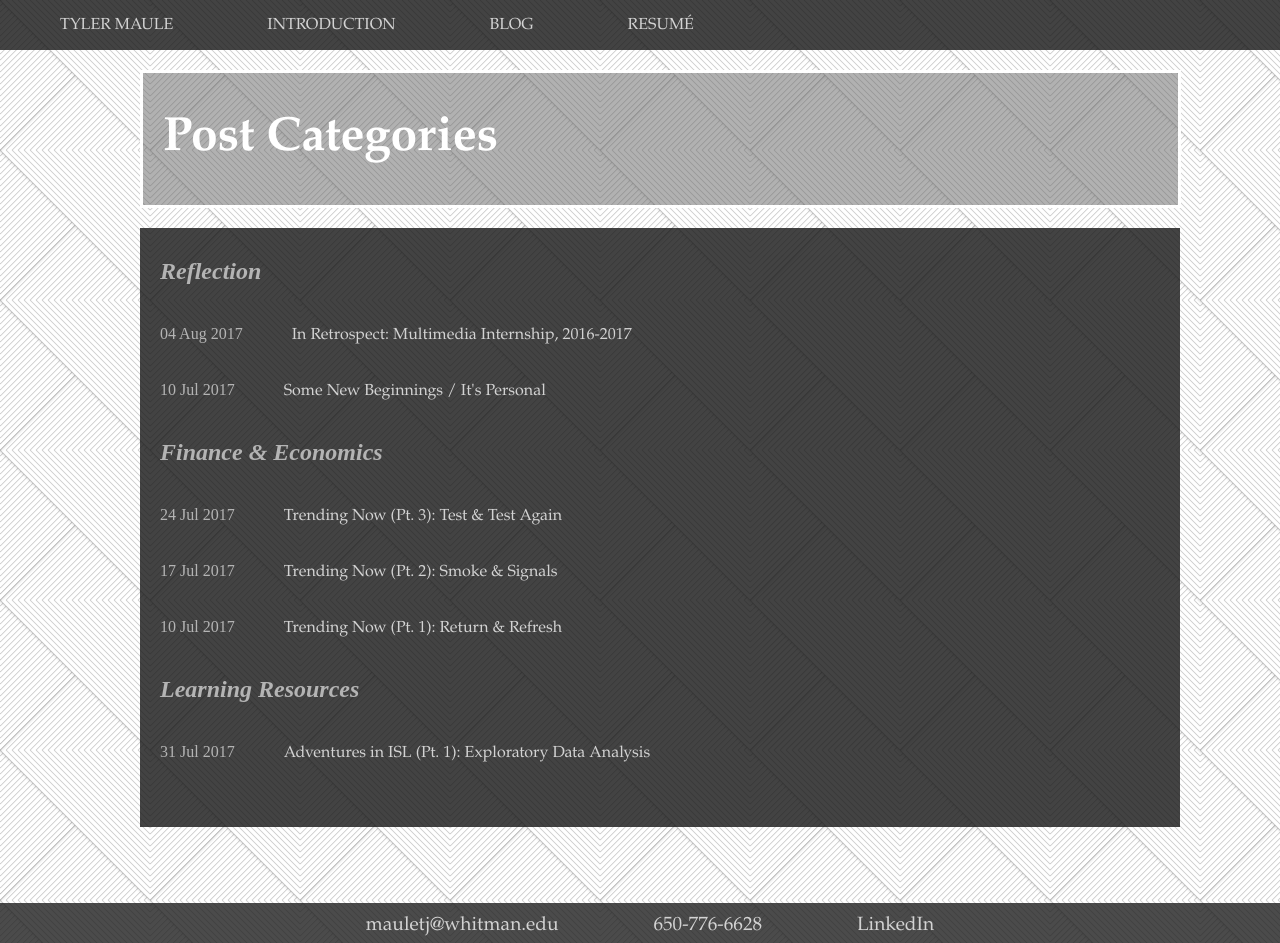
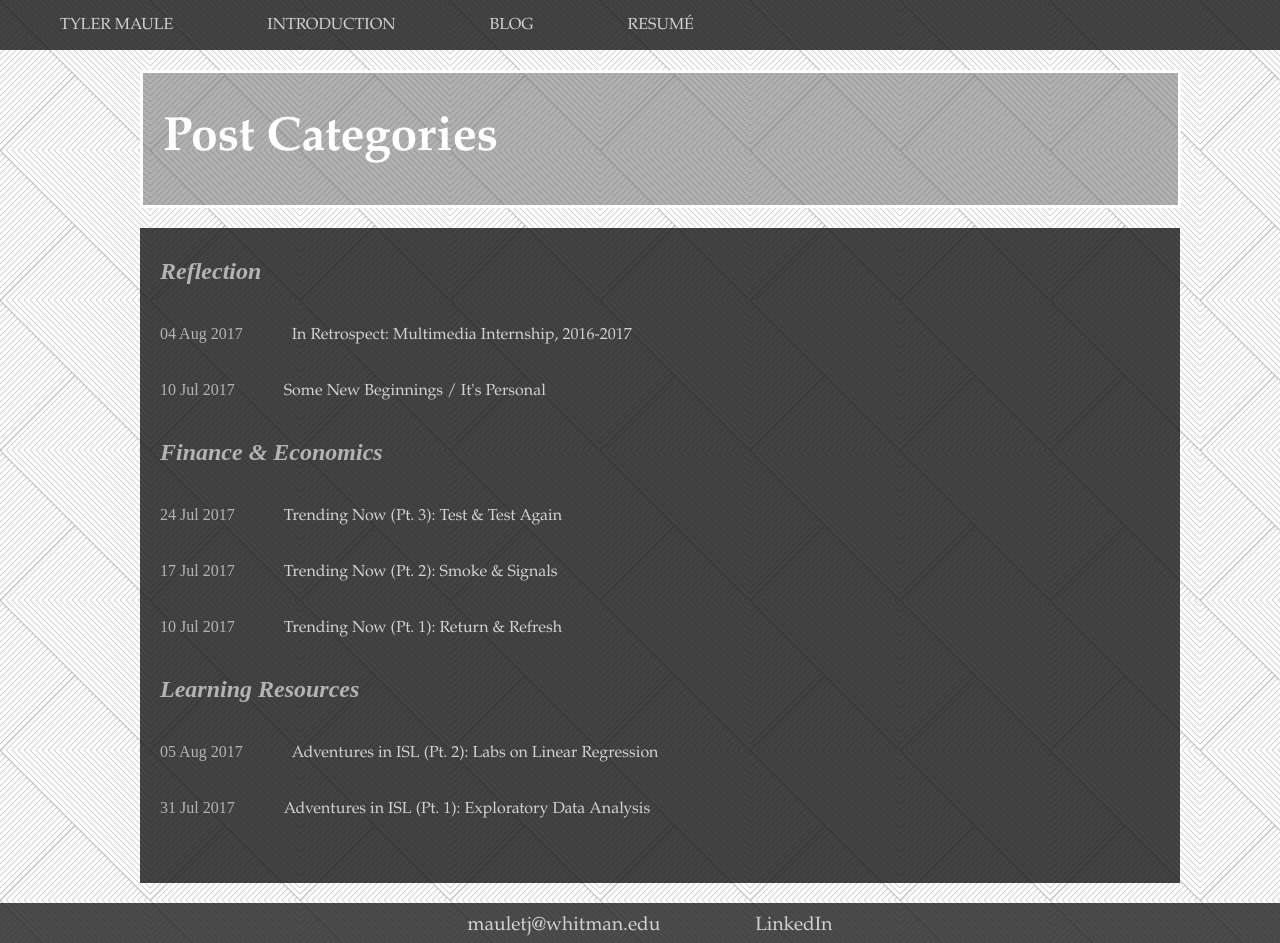
Before and after one commit to tylermaule/tylermaule.github.io, a Jekyll site: the page built from categories.html, in a window 1280 px wide and 943 px high. Built offline with Jekyll 4.4.1, drawn with Linux system fonts in a browser that asks for light colours; some of the changed lines change nothing that is shown.

Commit message:
new post

````diff
--- a/_layouts/default.html
+++ b/_layouts/default.html
@@ -27,7 +27,6 @@
 		<center>
 			<a href="mailto:mauletj@whitman.edu"
 			target="_top">mauletj@whitman.edu</a>
-			<a href="tel:650-776-6628">650-776-6628</a>
 			<a href="https://www.linkedin.com/in/tyler-maule-41a145118/">
 				LinkedIn</a>
 			</center>
--- /dev/null
+++ b/_posts/2017-08-05-ISL2.md
@@ -0,0 +1,424 @@
+---
+layout: post
+title: "Adventures in ISL (Pt. 2): Labs on Linear Regression"
+date: 2017-08-05
+categories: [Learning Resources]
+---
+In our continued journey through *Introduction to Statistical Learning*, we start using R to construct real, predictive machine learning models. Naturally, we start slow, with linear regression. Let's use the book's Lab to take a look at implementing chapter 3.
+
+
+```R
+#load new libraries to access other datasets
+library(MASS)
+library(ISLR)
+```
+
+
+```R
+#explore variables in Boston dataset from MASS
+names(Boston)
+```
+
+
+![png](http://i.imgur.com/wUQJbY3.png)
+
+
+
+
+
+```R
+#find relationship between median house value and percentage of households
+#with low socioeconomic statuses
+lm.fit = lm(medv ~ lstat, data=Boston)
+lm.fit
+```
+
+
+
+    Call:
+    lm(formula = medv ~ lstat, data = Boston)
+
+    Coefficients:
+    (Intercept)        lstat
+          34.55        -0.95
+
+
+
+
+```R
+# let's take a closer look at the details of this relationship --
+
+# Residuals: distance from the observed values to the values predicted by
+# our regression model
+
+# Coefficients: the line-of-best-fit, or predicted relationship, given by
+# linear regression; includes one-to-one dependency and predicted value at
+# X=0. Pr(>|t|) gives the p-value, the chance that the observed value is as
+# or more extreme than our predicted value. (*** indicates high significance)
+
+# RSE: square root of the mean square error
+# R-squared: proportion of observed values explained by our linear regression
+# model
+
+summary(lm.fit)
+```
+
+
+
+    Call:
+    lm(formula = medv ~ lstat, data = Boston)
+
+    Residuals:
+        Min      1Q  Median      3Q     Max
+    -15.168  -3.990  -1.318   2.034  24.500
+
+    Coefficients:
+                Estimate Std. Error t value Pr(>|t|)
+    (Intercept) 34.55384    0.56263   61.41   <2e-16 ***
+    lstat       -0.95005    0.03873  -24.53   <2e-16 ***
+    ---
+    Signif. codes:  0 ‘***’ 0.001 ‘**’ 0.01 ‘*’ 0.05 ‘.’ 0.1 ‘ ’ 1
+
+    Residual standard error: 6.216 on 504 degrees of freedom
+    Multiple R-squared:  0.5441,	Adjusted R-squared:  0.5432
+    F-statistic: 601.6 on 1 and 504 DF,  p-value: < 2.2e-16
+
+
+
+
+```R
+#find out how the information is stored in our summary of lmfit
+names(lm.fit)
+```
+
+
+![png](http://i.imgur.com/ZpD0bCO.png)
+
+
+
+
+
+```R
+#find the confidence interval
+confint(lm.fit)
+```
+
+
+<table>
+<thead><tr><th></th><th scope=col>2.5 %</th><th scope=col>97.5 %</th></tr></thead>
+<tbody>
+	<tr><th scope=row>(Intercept)</th><td>33.448457 </td><td>35.6592247</td></tr>
+	<tr><th scope=row>lstat</th><td>-1.026148 </td><td>-0.8739505</td></tr>
+</tbody>
+</table>
+
+
+
+
+```R
+#find the prediction interval for a given lsat value
+predict(lm.fit, data.frame(lstat=(c(10,15,20))),interval="confidence")
+predict(lm.fit, data.frame(lstat=(c(10,15,20))),interval="prediction")
+```
+
+
+<table>
+<thead><tr><th></th><th scope=col>fit</th><th scope=col>lwr</th><th scope=col>upr</th></tr></thead>
+<tbody>
+	<tr><th scope=row>1</th><td>25.05335</td><td>24.47413</td><td>25.63256</td></tr>
+	<tr><th scope=row>2</th><td>20.30310</td><td>19.73159</td><td>20.87461</td></tr>
+	<tr><th scope=row>3</th><td>15.55285</td><td>14.77355</td><td>16.33216</td></tr>
+</tbody>
+</table>
+
+
+
+
+<table>
+<thead><tr><th></th><th scope=col>fit</th><th scope=col>lwr</th><th scope=col>upr</th></tr></thead>
+<tbody>
+	<tr><th scope=row>1</th><td>25.05335 </td><td>12.827626</td><td>37.27907 </td></tr>
+	<tr><th scope=row>2</th><td>20.30310 </td><td> 8.077742</td><td>32.52846 </td></tr>
+	<tr><th scope=row>3</th><td>15.55285 </td><td> 3.316021</td><td>27.78969 </td></tr>
+</tbody>
+</table>
+
+
+
+
+```R
+#check linearity of this relationship...
+plot(Boston$lstat,Boston$medv, col="slateblue", xlab="Percentage of People with low Socioeconomic Status",
+    ylab="Median House Value")
+abline(lm.fit, col='purple', pch='+')
+rect(1,35,10,51,border='red',lty='dotted',density=2,lwd=2)
+legend(20,50,"lm fit: y = -0.95x + 34.55",bg='lavender',adj=0.075)
+```
+
+
+![png](http://i.imgur.com/LYsp3zI.png)
+
+
+In some areas, this doesn't seem like a linear relationship -- see the outlined points in the upper left hand corner. Let's expound on this residual analysis to confirm that the relationship isn't linear. See the wonderful explanations at [the University of Virginia](http://data.library.virginia.edu/diagnostic-plots/) for some brief background.
+
+
+```R
+#break lm. fit into a few different charts
+par(mfrow=c(2,2))
+plot(lm.fit, col='pink')
+```
+
+
+![png](http://i.imgur.com/r3Qf6EG.png)
+
+
+
+```R
+#compute more detailed leverage statistics
+plot(hatvalues(lm.fit), col='red',ylab='Leverage',main='Observation vs Leverage')
+which.max(hatvalues(lm.fit)) #which observation has the largest leverage statistic? (at about Cook's Distance above)
+```
+
+
+<strong>375:</strong> 375
+
+
+
+![png](http://i.imgur.com/Dpah1e1.png)
+
+
+It seems that simple linear regression isn't making the cut. Let's move on to multiple linear regression -- how does our model improve by incorporating the average age of houses (age)?
+
+
+```R
+lm.fit = lm(Boston$medv ~ Boston$lstat + Boston$age)
+summary(lm.fit)
+```
+
+
+
+    Call:
+    lm(formula = Boston$medv ~ Boston$lstat + Boston$age)
+
+    Residuals:
+        Min      1Q  Median      3Q     Max
+    -15.981  -3.978  -1.283   1.968  23.158
+
+    Coefficients:
+                 Estimate Std. Error t value Pr(>|t|)
+    (Intercept)  33.22276    0.73085  45.458  < 2e-16 ***
+    Boston$lstat -1.03207    0.04819 -21.416  < 2e-16 ***
+    Boston$age    0.03454    0.01223   2.826  0.00491 **
+    ---
+    Signif. codes:  0 ‘***’ 0.001 ‘**’ 0.01 ‘*’ 0.05 ‘.’ 0.1 ‘ ’ 1
+
+    Residual standard error: 6.173 on 503 degrees of freedom
+    Multiple R-squared:  0.5513,	Adjusted R-squared:  0.5495
+    F-statistic:   309 on 2 and 503 DF,  p-value: < 2.2e-16
+
+
+
+While our F-statistic has tanked, our p-value remains constant; both R-squared and RSE have improved. Looks great thus far. What if we incorporate all predictors into our model?
+
+
+```R
+lm.fit = lm(Boston$medv~., data=Boston)
+summary(lm.fit)
+```
+
+
+
+    Call:
+    lm(formula = Boston$medv ~ ., data = Boston)
+
+    Residuals:
+        Min      1Q  Median      3Q     Max
+    -15.595  -2.730  -0.518   1.777  26.199
+
+    Coefficients:
+                  Estimate Std. Error t value Pr(>|t|)
+    (Intercept)  3.646e+01  5.103e+00   7.144 3.28e-12 ***
+    crim        -1.080e-01  3.286e-02  -3.287 0.001087 **
+    zn           4.642e-02  1.373e-02   3.382 0.000778 ***
+    indus        2.056e-02  6.150e-02   0.334 0.738288
+    chas         2.687e+00  8.616e-01   3.118 0.001925 **
+    nox         -1.777e+01  3.820e+00  -4.651 4.25e-06 ***
+    rm           3.810e+00  4.179e-01   9.116  < 2e-16 ***
+    age          6.922e-04  1.321e-02   0.052 0.958229
+    dis         -1.476e+00  1.995e-01  -7.398 6.01e-13 ***
+    rad          3.060e-01  6.635e-02   4.613 5.07e-06 ***
+    tax         -1.233e-02  3.760e-03  -3.280 0.001112 **
+    ptratio     -9.527e-01  1.308e-01  -7.283 1.31e-12 ***
+    black        9.312e-03  2.686e-03   3.467 0.000573 ***
+    lstat       -5.248e-01  5.072e-02 -10.347  < 2e-16 ***
+    ---
+    Signif. codes:  0 ‘***’ 0.001 ‘**’ 0.01 ‘*’ 0.05 ‘.’ 0.1 ‘ ’ 1
+
+    Residual standard error: 4.745 on 492 degrees of freedom
+    Multiple R-squared:  0.7406,	Adjusted R-squared:  0.7338
+    F-statistic: 108.1 on 13 and 492 DF,  p-value: < 2.2e-16
+
+
+
+Moving on up! Yes, our F-statistic dropped again, but with RSE and R-square on the rise and a constant p-value, I'm happy. Look at those great p-values! (aside from that for 'age' -- so let's drop that)
+
+
+```R
+lm.fit1 = lm(Boston$medv~. -age, data=Boston)
+summary(lm.fit1)
+```
+
+
+
+    Call:
+    lm(formula = Boston$medv ~ . - age, data = Boston)
+
+    Residuals:
+         Min       1Q   Median       3Q      Max
+    -15.6054  -2.7313  -0.5188   1.7601  26.2243
+
+    Coefficients:
+                  Estimate Std. Error t value Pr(>|t|)
+    (Intercept)  36.436927   5.080119   7.172 2.72e-12 ***
+    crim         -0.108006   0.032832  -3.290 0.001075 **
+    zn            0.046334   0.013613   3.404 0.000719 ***
+    indus         0.020562   0.061433   0.335 0.737989
+    chas          2.689026   0.859598   3.128 0.001863 **
+    nox         -17.713540   3.679308  -4.814 1.97e-06 ***
+    rm            3.814394   0.408480   9.338  < 2e-16 ***
+    dis          -1.478612   0.190611  -7.757 5.03e-14 ***
+    rad           0.305786   0.066089   4.627 4.75e-06 ***
+    tax          -0.012329   0.003755  -3.283 0.001099 **
+    ptratio      -0.952211   0.130294  -7.308 1.10e-12 ***
+    black         0.009321   0.002678   3.481 0.000544 ***
+    lstat        -0.523852   0.047625 -10.999  < 2e-16 ***
+    ---
+    Signif. codes:  0 ‘***’ 0.001 ‘**’ 0.01 ‘*’ 0.05 ‘.’ 0.1 ‘ ’ 1
+
+    Residual standard error: 4.74 on 493 degrees of freedom
+    Multiple R-squared:  0.7406,	Adjusted R-squared:  0.7343
+    F-statistic: 117.3 on 12 and 493 DF,  p-value: < 2.2e-16
+
+
+
+But it's not that simple. Many of these predictors influence one another, and can be labeled *interaction terms*. It's time to account for the relationships between our predictors.
+
+
+```R
+summary(lm(Boston$medv ~ Boston$lstat * Boston$age, data=Boston))
+```
+
+
+
+    Call:
+    lm(formula = Boston$medv ~ Boston$lstat * Boston$age, data = Boston)
+
+    Residuals:
+        Min      1Q  Median      3Q     Max
+    -15.806  -4.045  -1.333   2.085  27.552
+
+    Coefficients:
+                              Estimate Std. Error t value Pr(>|t|)
+    (Intercept)             36.0885359  1.4698355  24.553  < 2e-16 ***
+    Boston$lstat            -1.3921168  0.1674555  -8.313 8.78e-16 ***
+    Boston$age              -0.0007209  0.0198792  -0.036   0.9711
+    Boston$lstat:Boston$age  0.0041560  0.0018518   2.244   0.0252 *
+    ---
+    Signif. codes:  0 ‘***’ 0.001 ‘**’ 0.01 ‘*’ 0.05 ‘.’ 0.1 ‘ ’ 1
+
+    Residual standard error: 6.149 on 502 degrees of freedom
+    Multiple R-squared:  0.5557,	Adjusted R-squared:  0.5531
+    F-statistic: 209.3 on 3 and 502 DF,  p-value: < 2.2e-16
+
+
+
+In this model, incorporating interaction terms leads to a step backwards. Nevertheless, the concept is important to retain and practice. Another feature of linear regression is a non-linear transformation. That is, adding a p<sup>2</sup> or p<sup>z</sup> to our equation.
+
+
+```R
+lm.fit2 = lm(medv ~ lstat + I(lstat^2), data=Boston)
+summary(lm.fit2)
+```
+
+
+
+    Call:
+    lm(formula = medv ~ lstat + I(lstat^2), data = Boston)
+
+    Residuals:
+         Min       1Q   Median       3Q      Max
+    -15.2834  -3.8313  -0.5295   2.3095  25.4148
+
+    Coefficients:
+                 Estimate Std. Error t value Pr(>|t|)
+    (Intercept) 42.862007   0.872084   49.15   <2e-16 ***
+    lstat       -2.332821   0.123803  -18.84   <2e-16 ***
+    I(lstat^2)   0.043547   0.003745   11.63   <2e-16 ***
+    ---
+    Signif. codes:  0 ‘***’ 0.001 ‘**’ 0.01 ‘*’ 0.05 ‘.’ 0.1 ‘ ’ 1
+
+    Residual standard error: 5.524 on 503 degrees of freedom
+    Multiple R-squared:  0.6407,	Adjusted R-squared:  0.6393
+    F-statistic: 448.5 on 2 and 503 DF,  p-value: < 2.2e-16
+
+
+
+
+```R
+#run an ANOVA test to run a hypothesis test -- does the non-linear model provide a better fit?
+lm.fit = lm(medv~lstat, data=Boston)
+anova(lm.fit, lm.fit2)
+```
+
+
+![png](http://i.imgur.com/3JhPea0.png)
+
+
+
+
+
+```R
+#check for patterns in the residual
+par(mfrow=c(2,2))
+plot(lm.fit2, col='purple')
+```
+
+
+![png](http://i.imgur.com/LjRun5O.png)
+
+
+Looking quite a bit better compared to our linear model. How do we scale equation-derivation to use greater polynomials? With the poly() function!
+
+
+```R
+lm.fit5 = lm(medv ~ poly(lstat,5), data=Boston)
+summary(lm.fit5)
+```
+
+
+
+    Call:
+    lm(formula = medv ~ poly(lstat, 5), data = Boston)
+
+    Residuals:
+         Min       1Q   Median       3Q      Max
+    -13.5433  -3.1039  -0.7052   2.0844  27.1153
+
+    Coefficients:
+                     Estimate Std. Error t value Pr(>|t|)
+    (Intercept)       22.5328     0.2318  97.197  < 2e-16 ***
+    poly(lstat, 5)1 -152.4595     5.2148 -29.236  < 2e-16 ***
+    poly(lstat, 5)2   64.2272     5.2148  12.316  < 2e-16 ***
+    poly(lstat, 5)3  -27.0511     5.2148  -5.187 3.10e-07 ***
+    poly(lstat, 5)4   25.4517     5.2148   4.881 1.42e-06 ***
+    poly(lstat, 5)5  -19.2524     5.2148  -3.692 0.000247 ***
+    ---
+    Signif. codes:  0 ‘***’ 0.001 ‘**’ 0.01 ‘*’ 0.05 ‘.’ 0.1 ‘ ’ 1
+
+    Residual standard error: 5.215 on 500 degrees of freedom
+    Multiple R-squared:  0.6817,	Adjusted R-squared:  0.6785
+    F-statistic: 214.2 on 5 and 500 DF,  p-value: < 2.2e-16
+
+
+
+I've now worked through the chapter three lab, but there's plenty more to learn about linear regression. Check back soon to see how I approach ISL's exercises.
````
